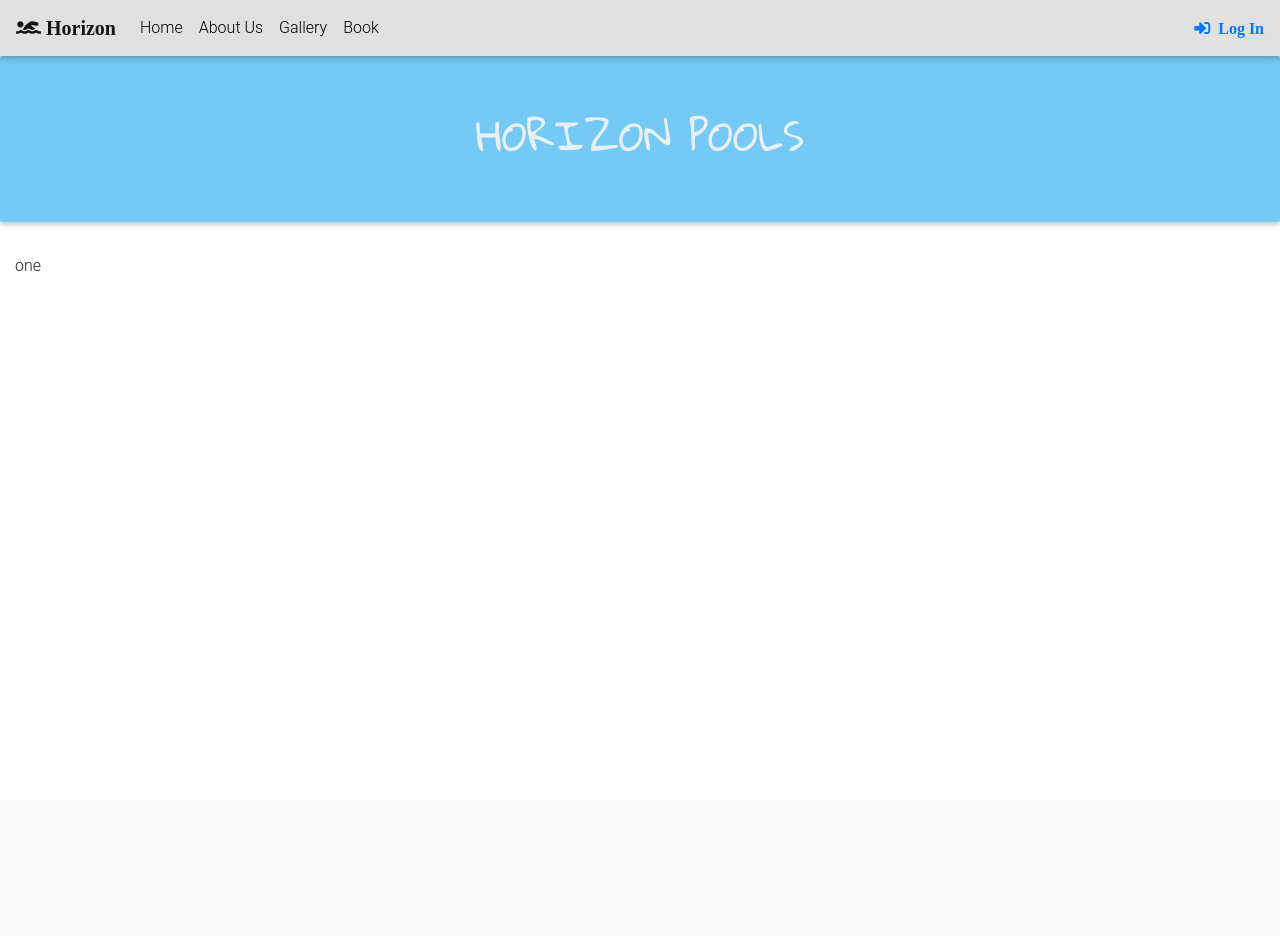
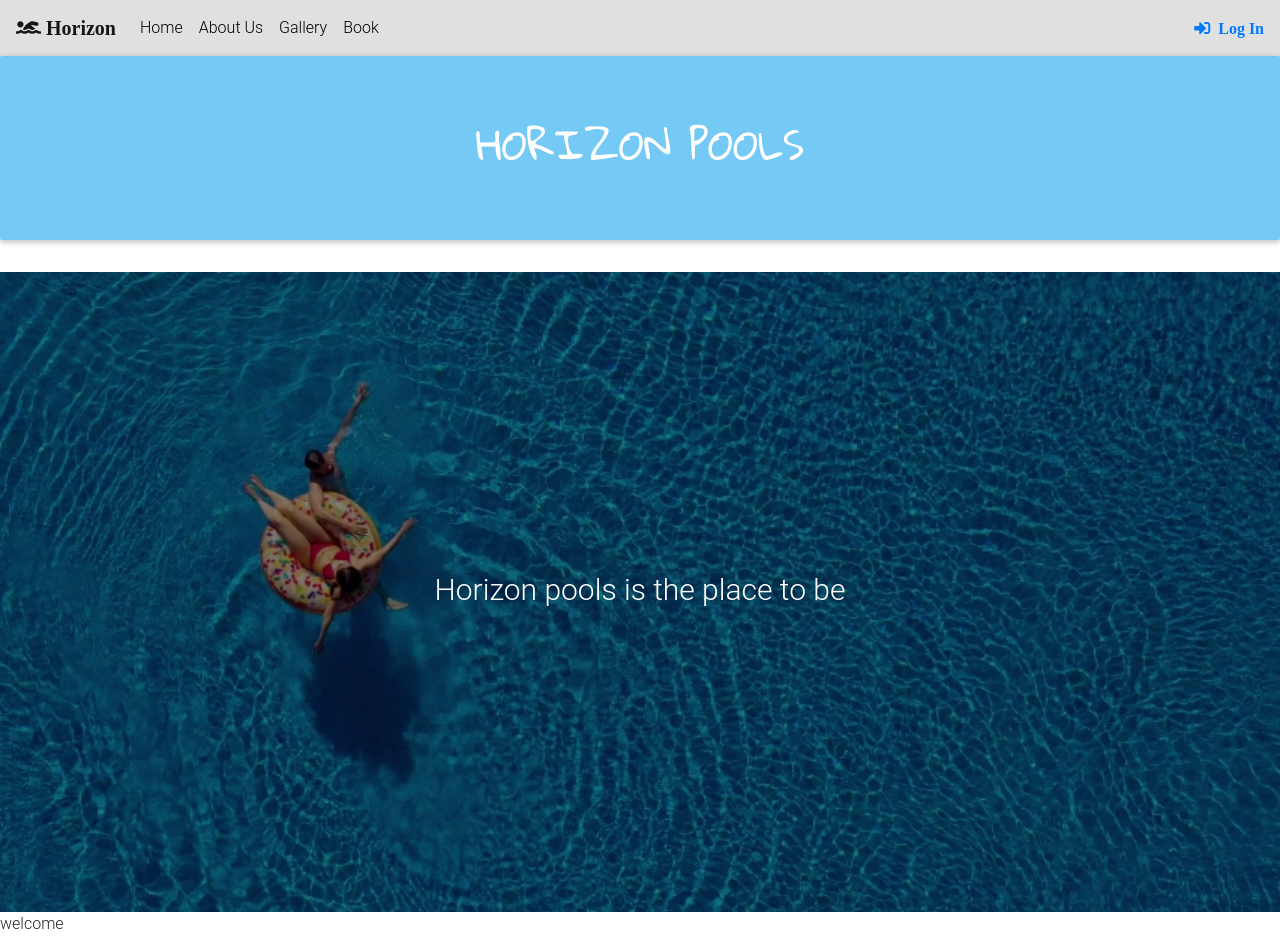
Before and after one commit to Kenneth-joseph/pool, a Flask app: page / in a window 1280 px wide. Before the commit the page ends 271 px from the top, so only its background shows below. Run offline with Flask 2, Linux system fonts and the light colour scheme; some libraries are stand-ins or nearby versions.

Commit message:
made my changes in the index page

```diff
--- a/app/static/styles.css
+++ b/app/static/styles.css
@@ -3,9 +3,13 @@
     background-repeat: no-repeat;
     background-size: cover;
     height: 80vh;
-    color:blue;
+    color:white;
     }
 
-.one p{
-    color:blue;
+.one h4{
+    font-size:30px;
+    text-align: center;
+    padding-top:300px;
+
+
 }
--- a/app/templates/about-us.html
+++ b/app/templates/about-us.html
@@ -8,7 +8,7 @@
 {%block content%}
 <link href="https://fonts.googleapis.com/css?family=Gloria+Hallelujah&display=swap" rel="stylesheet">
 <link href="https://fonts.googleapis.com/css?family=Indie+Flower|Ranga" rel="stylesheet">
-<div class="jumbotron text-center">
+
 <div class="jumbotron text-center" style="background-color: #75caf5; color: #ffffff; padding: 55px 25px; font-family: 'Gloria Hallelujah', cursive;">
     <h1>About-Us</h1>
 </div>
--- a/app/templates/index.html
+++ b/app/templates/index.html
@@ -4,15 +4,23 @@
 <link href="https://fonts.googleapis.com/css?family=Gloria+Hallelujah&display=swap" rel="stylesheet">
 <link href="https://cdnjs.cloudflare.com/ajax/libs/twitter-bootstrap/4.3.1/css/bootstrap.min.css" rel="stylesheet">
 <link href="https://cdnjs.cloudflare.com/ajax/libs/mdbootstrap/4.8.9/css/mdb.min.css" rel="stylesheet">
+<link rel="stylesheet" href="{{url_for('static',filename='styles.css')}}">
 {%endblock%}
 
 {%block content%}
-<div class="jumbotron text-center" style="background-color: #75caf5; color: #e8f0f3; padding: 55px 25px; font-family: 'Gloria Hallelujah', cursive;">
-    <h1 class>HORIZON POOLS</h1>
-</div>
-<div class="container-fluid">
     <div class="row">
-        <div class="col-md-12 col-lg-12 col-sm-12">
-    <div class="one">
-        <p>one</p>
+        <div class="col-md-12 col-lg-12 col-sm-12 ">
+            <div class="jumbotron text-center" style="background-color: #75caf5; color:#ffffff; font-family: 'Gloria Hallelujah', cursive;">
+                <h1 class>HORIZON POOLS</h1>
+            </div>
+            <!-- <div class="col-md-12 col-lg-12 col-sm-12"> -->
+                <div class="one">
+                    <h4>Horizon pools is the place to be</h4>
+                    </div>
+                    welcome
+            <!-- </div> -->
+
+
+    </div>
+    </div>
 {%endblock%}
--- a/app/templates/navbar.html
+++ b/app/templates/navbar.html
@@ -2,7 +2,7 @@
 {%block content%}
 <nav class="navbar navbar-expand-lg navbar-light bg-light">
   <a class="navbar-brand" href="#"><i class="fas fa-swimmer"> Horizon</i></a>
-  <button class="navbar-toggler" type="button" data-toggle="collapse" data-target="#navbarNav" aria-controls="navbarNav" aria-expanded="false" aria-label="Toggle navigation">
+  <button class="navbar-toggler" type="button" data-toggle="collapse" data-target="navbarNav" aria-controls="navbarNav" aria-expanded="true" aria-label="Toggle navigation">
     <span class="navbar-toggler-icon"></span>
   </button>
   <div class="collapse navbar-collapse" id="navbarNav">
```
